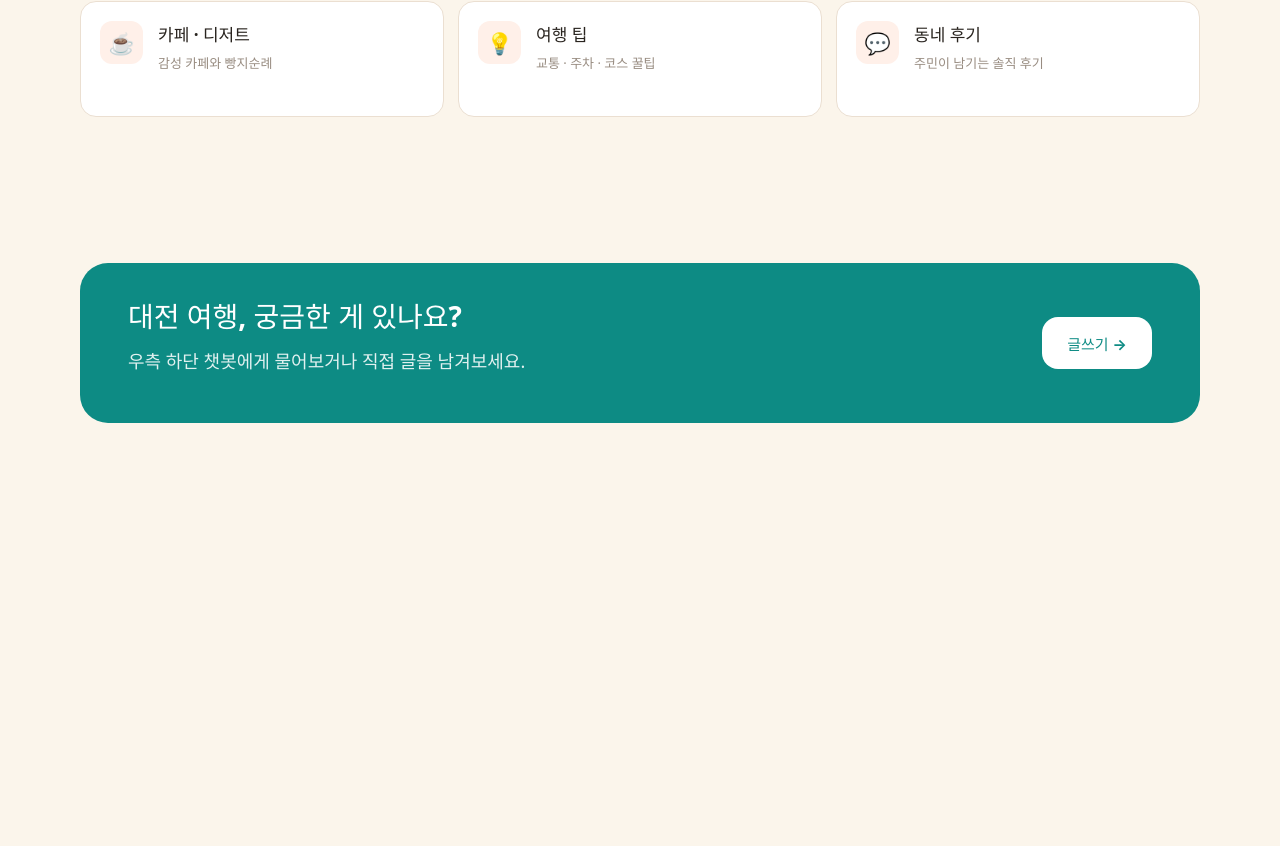
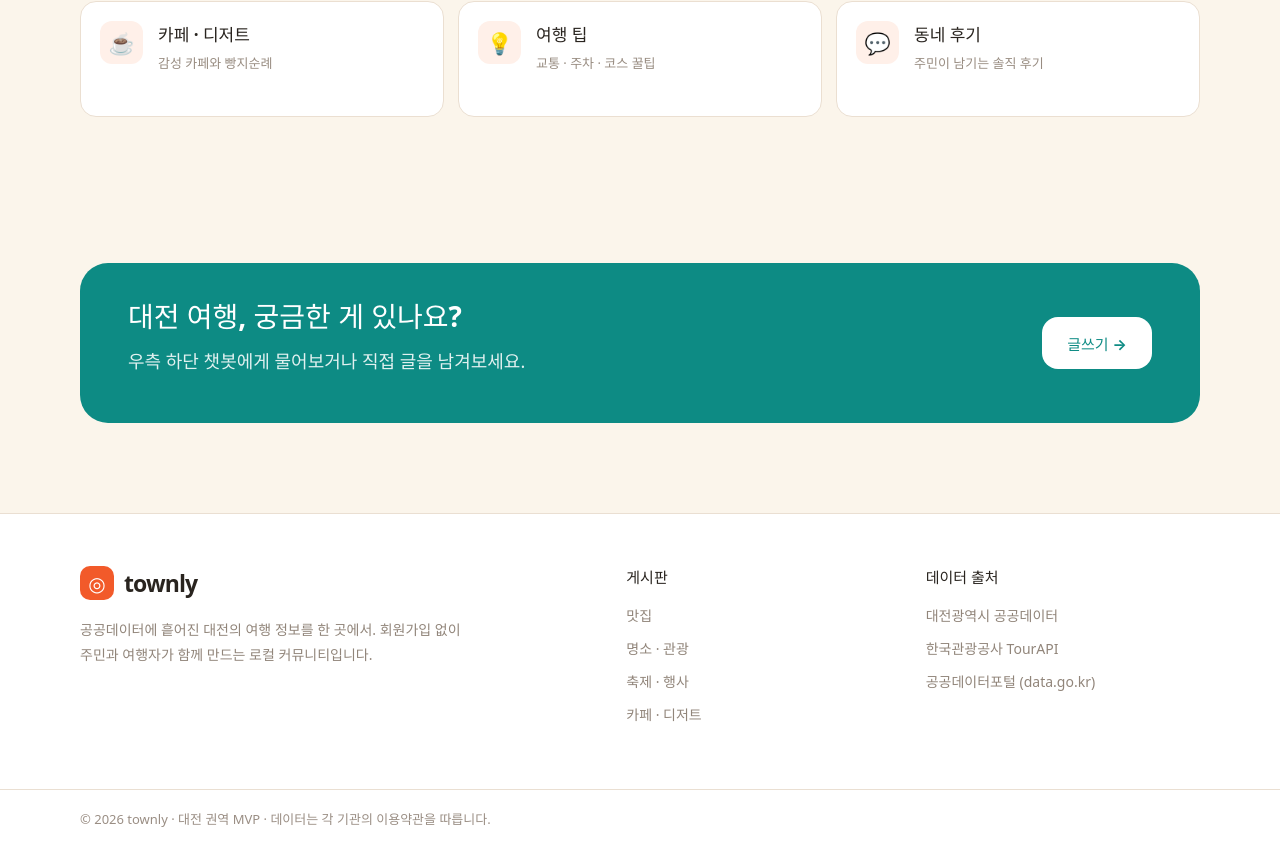
Before and after one commit to Townly-LPJ/townly-fe, a Vue app: page / in a window 1280 px wide. Shown: the part 826-1672 px from the top of the page. Before the commit the page ends 1339 px from the top, so only its background shows below. Built offline with nearby package versions, Linux system fonts and the light colour scheme.

Commit message:
feat: add footer section to home page

```diff
--- a/src/App.vue
+++ b/src/App.vue
@@ -3,6 +3,7 @@ import SiteHeader from "./components/SiteHeader.vue";
 import CategoryBoard from "./components/CategoryBoard.vue";
 import ChatFloatingButton from "./components/ChatFloatingButton.vue";
 import CtaSection from "./components/CtaSection.vue";
+import SiteFooter from "./components/SiteFooter.vue";
 
 const scrollToCategories = () => {
   document.querySelector("#category-board")?.scrollIntoView({
@@ -53,6 +54,9 @@ const scrollToCategories = () => {
       <CtaSection />
     </main>
 
+
+    <SiteFooter />
+
     <ChatFloatingButton />
   </div>
 </template>
--- a/src/assets/main.css
+++ b/src/assets/main.css
@@ -313,3 +313,139 @@
 
   cursor: pointer;
 }
+
+/* Footer */
+.site-footer {
+  background: #ffffff;
+  border-top: 1px solid #eadfd2;
+}
+
+.site-footer__main {
+  display: grid;
+  grid-template-columns: 1.7fr 0.8fr 1fr;
+  gap: 80px;
+  padding-top: 52px;
+  padding-bottom: 52px;
+}
+
+.footer-brand__title {
+  display: flex;
+  align-items: center;
+  gap: 10px;
+}
+
+.footer-brand__logo {
+  width: 34px;
+  height: 34px;
+
+  display: grid;
+  place-items: center;
+
+  border-radius: 10px;
+
+  color: white;
+  background: #f25a2a;
+
+  font-size: 20px;
+  font-weight: 900;
+}
+
+.footer-brand__title strong {
+  color: #29241f;
+  font-size: 23px;
+  font-weight: 900;
+  letter-spacing: -0.04em;
+}
+
+.footer-brand p {
+  max-width: 420px;
+  margin: 18px 0 0;
+
+  color: #91857a;
+  font-size: 14px;
+  line-height: 1.75;
+  word-break: keep-all;
+}
+
+.footer-menu,
+.footer-source {
+  display: flex;
+  flex-direction: column;
+  align-items: flex-start;
+}
+
+.footer-menu h3,
+.footer-source h3 {
+  margin: 0 0 18px;
+
+  color: #29241f;
+  font-size: 15px;
+  font-weight: 800;
+}
+
+.footer-menu a,
+.footer-source p {
+  margin: 0 0 13px;
+
+  color: #91857a;
+  font-size: 14px;
+}
+
+.footer-menu a {
+  transition: color 0.2s ease;
+}
+
+.footer-menu a:hover {
+  color: #f25a2a;
+}
+
+.site-footer__bottom {
+  border-top: 1px solid #eadfd2;
+}
+
+.site-footer__bottom .container {
+  min-height: 56px;
+
+  display: flex;
+  align-items: center;
+}
+
+.site-footer__bottom p {
+  margin: 0;
+
+  color: #9a8e84;
+  font-size: 13px;
+}
+
+@media (max-width: 800px) {
+  .site-footer__main {
+    grid-template-columns: 1fr 1fr;
+    gap: 40px;
+  }
+
+  .footer-brand {
+    grid-column: 1 / -1;
+  }
+}
+
+@media (max-width: 520px) {
+  .site-footer__main {
+    grid-template-columns: 1fr;
+    gap: 34px;
+    padding-top: 42px;
+    padding-bottom: 42px;
+  }
+
+  .footer-brand {
+    grid-column: auto;
+  }
+
+  .site-footer__bottom .container {
+    padding-top: 16px;
+    padding-bottom: 16px;
+  }
+
+  .site-footer__bottom p {
+    line-height: 1.6;
+  }
+}
--- /dev/null
+++ b/src/components/SiteFooter.vue
@@ -0,0 +1,42 @@
+<template>
+  <footer class="site-footer">
+    <div class="site-footer__main container">
+      <div class="footer-brand">
+        <div class="footer-brand__title">
+          <span class="footer-brand__logo">◎</span>
+          <strong>townly</strong>
+        </div>
+
+        <p>
+          공공데이터에 흩어진 대전의 여행 정보를 한 곳에서.
+          회원가입 없이 주민과 여행자가 함께 만드는 로컬 커뮤니티입니다.
+        </p>
+      </div>
+
+      <div class="footer-menu">
+        <h3>게시판</h3>
+
+        <a href="#category-board">맛집</a>
+        <a href="#category-board">명소 · 관광</a>
+        <a href="#category-board">축제 · 행사</a>
+        <a href="#category-board">카페 · 디저트</a>
+      </div>
+
+      <div class="footer-source">
+        <h3>데이터 출처</h3>
+
+        <p>대전광역시 공공데이터</p>
+        <p>한국관광공사 TourAPI</p>
+        <p>공공데이터포털 (data.go.kr)</p>
+      </div>
+    </div>
+
+    <div class="site-footer__bottom">
+      <div class="container">
+        <p>
+          © 2026 townly · 대전 권역 MVP · 데이터는 각 기관의 이용약관을 따릅니다.
+        </p>
+      </div>
+    </div>
+  </footer>
+</template>
```
